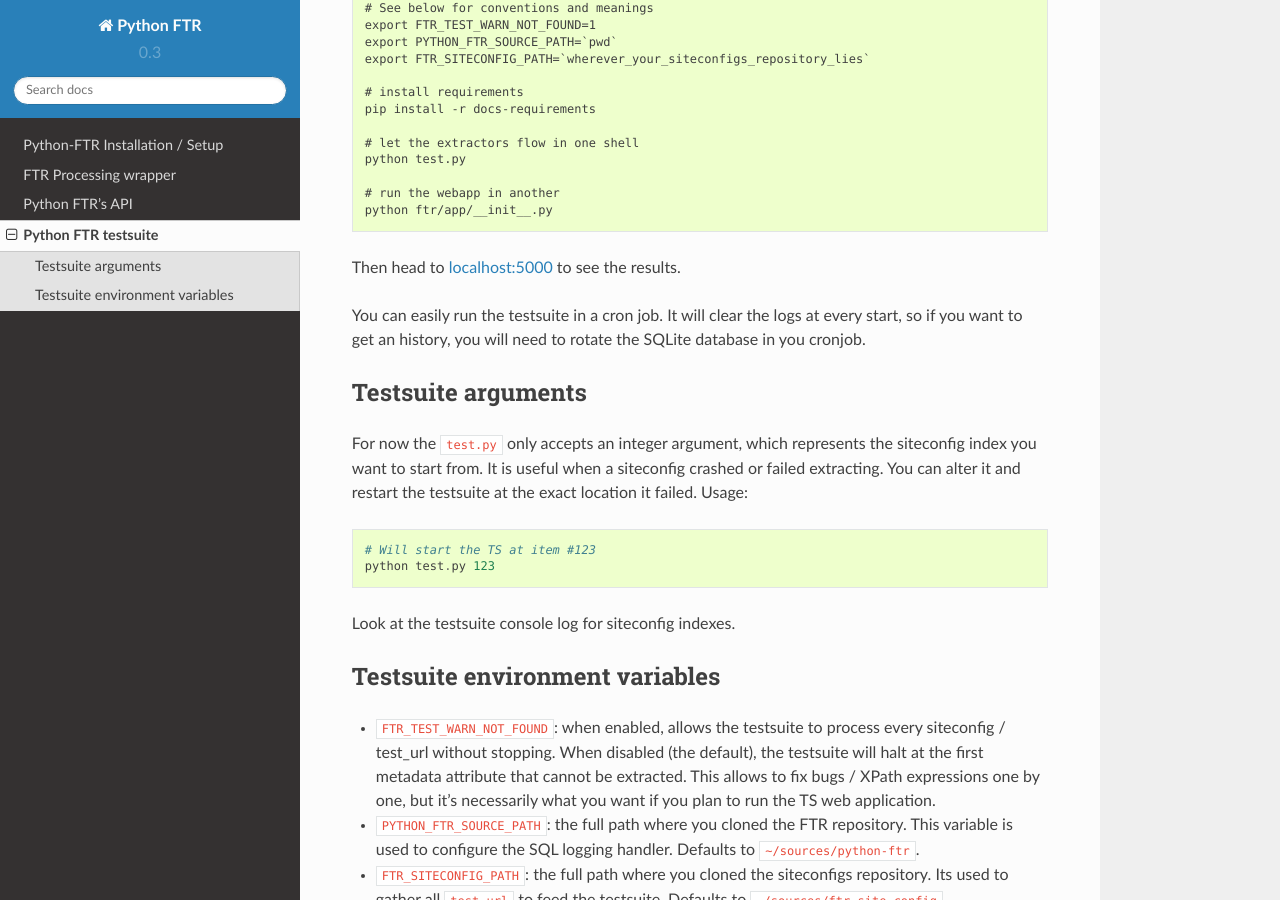
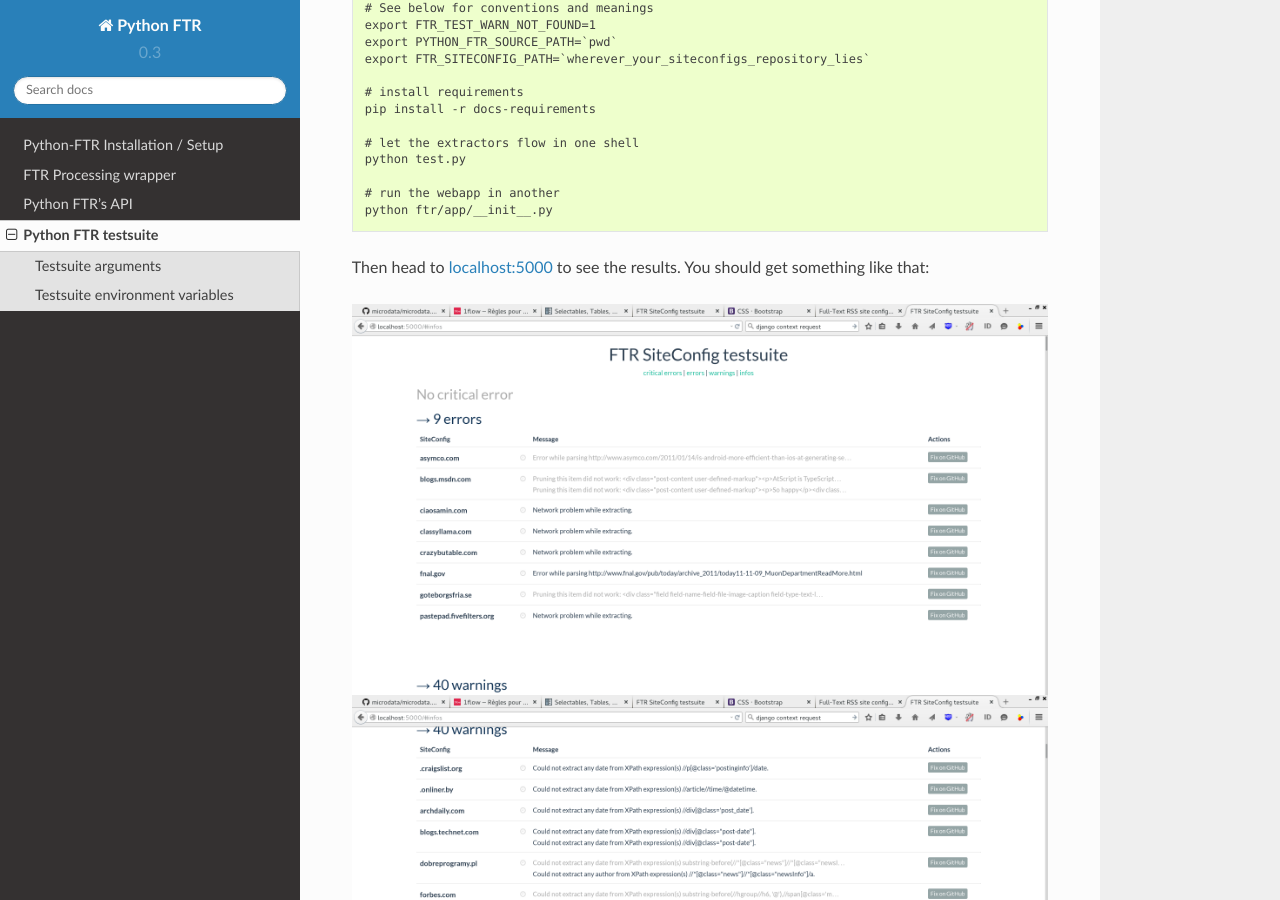
Before and after one commit to Lukas0907/python-ftr, a Sphinx documentation site: the page built from docs/testing.rst, in a window 1280 px wide and 900 px high, scrolled down 440 px. Built offline with Sphinx 7.4.7 and the Read the Docs theme 2.0.0, drawn with Linux system fonts in a browser that asks for light colours.

Commit message:
Add testsuite web app screenshots.

```diff
--- a/docs/testing.rst
+++ b/docs/testing.rst
@@ -33,6 +33,13 @@ To run the testsuite::
 
 
 Then head to `localhost:5000 <http://localhost:5000>`_ to see the results.
+You should get something like that:
+
+.. image:: testsuite_webapp_001.png
+    :align: center
+
+.. image:: testsuite_webapp_002.png
+    :align: center
 
 You can easily run the testsuite in a cron job. It will clear the logs at
 every start, so if you want to get an history, you will need to rotate the
```
Also changed, not shown: docs/testsuite_webapp_001.png (added), docs/testsuite_webapp_002.png (added).
